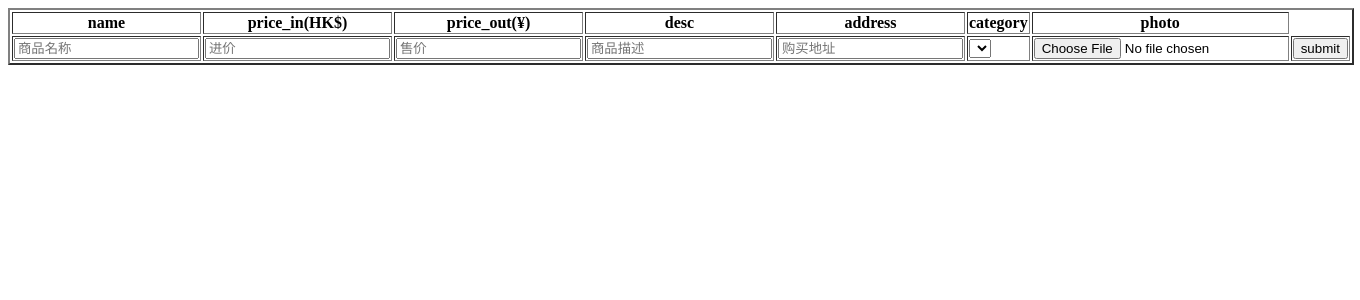
After one commit to Darian-wang/purchasing, a Django app: page /add/ in a window 1360 px wide. The commit adds this page. Shown: the top 300 px of the page. Run offline with Django 3.2, Linux system fonts and the light colour scheme; data that the repository does not hold is empty.

Commit message:
add goods add function

```diff
--- /dev/null
+++ b/goods/templates/add.html
@@ -0,0 +1,37 @@
+<!DOCTYPE html>
+<html lang="en">
+<head>
+    <meta charset="UTF-8">
+    <title>purchasing</title>
+</head>
+<body>
+    <form method="post" action="" enctype="multipart/form-data">
+    <table border="2">
+        <tr>
+            <th>name</th>
+            <th>price_in(HK$)</th>
+            <th>price_out(¥)</th>
+            <th>desc</th>
+            <th>address</th>
+            <th>category</th>
+            <th>photo</th>
+        </tr>
+        <tr>
+            <td><input type="text" name="goods_name" placeholder="商品名称"></td>
+            <td><input type="text" name="goods_price_in" placeholder="进价"></td>
+            <td><input type="text" name="goods_price_out" placeholder="售价"></td>
+            <td><input type="text" name="goods_desc" placeholder="商品描述"></td>
+            <td><input type="text" name="goods_address" placeholder="购买地址"></td>
+            <td><select name="goods_categories">
+                    {% for category in categories %}
+                    <option value="{{category.id}}">{{category.categories_name}}</option>
+                    {% endfor %}
+                </select></td>
+            <td><input type="file" name="goods_photo"></td>
+            <td><input type="submit" value="submit"></td>
+
+        </tr>
+    </table>
+    </form>
+</body>
+</html>
--- a/goods/templates/base.html
+++ b/goods/templates/base.html
@@ -6,7 +6,7 @@
 </head>
 <body>
     <form action="{% url 'search'%}" method="post">
-    <input type="search" placeholder="请输入要查找的商品名称" name="goods_name"><input type="submit" name="search">
+    <input type="search" placeholder="请输入要查找的商品名称" name="goods_name"><input type="submit" value="search">
     </form>
     {% block results%}{% endblock%}
 </body>
--- a/goods/templates/index.html
+++ b/goods/templates/index.html
@@ -1 +1,4 @@
 {% extends 'base.html'%}
+{% block results %}
+<a href="{% url 'add'%}">add</a>
+{% endblock %}
--- a/goods/templates/search.html
+++ b/goods/templates/search.html
@@ -3,6 +3,8 @@
 
 {% block results%}
     {% if goods%}
+        <br>
+        <br>
         <table border="2">
                 <tr>
                     <th>id</th>
--- a/goods/urls.py
+++ b/goods/urls.py
@@ -1,8 +1,9 @@
 from django.urls import path
-from .views import index, search
+from .views import index, search, add
 
 
 urlpatterns = [
     path('', index, name='index'),
-    path('search/', search, name='search')
+    path('search/', search, name='search'),
+    path('add/', add, name='add')
 ]
--- a/goods/views.py
+++ b/goods/views.py
@@ -1,5 +1,6 @@
-from django.shortcuts import render, redirect, reverse
-from .models import Goods
+from django.shortcuts import render, redirect, reverse, HttpResponse
+from .models import Goods, Categories
+from purchasing.settings import BASE_DIR
 # Create your views here.
 
 
@@ -13,3 +14,32 @@ def search(request):
         goods = Goods.objects.filter(goods_name__contains=goods_name)
         return render(request, 'search.html', context={'goods': goods})
     return redirect(reverse('index'))
+
+
+def add(request):
+    if request.method == 'GET':
+        categories = Categories.objects.all()
+        print('#'*30)
+        print(categories)
+        return render(request, 'add.html', context={'categories': categories})
+    else:
+        goods_name = request.POST.get('goods_name')
+        goods_price_in = request.POST.get('goods_price_in')
+        goods_price_out = request.POST.get('goods_price_out')
+        goods_desc = request.POST.get('goods_desc')
+        goods_address = request.POST.get('goods_address')
+        category_id = request.POST.get('goods_categories')
+        # goods_photo = request.POST.get('goods_photo')
+        import os
+        file_obj = request.FILES.get('goods_photo')
+        print(type(file_obj))
+        print(file_obj.name)
+        with open(os.path.join(BASE_DIR, 'goods', 'static', file_obj.name), 'wb') as f:
+            for chunk in file_obj.chunks():
+                f.write(chunk)
+        goods_category = Categories.objects.get(pk=category_id)
+        goods = Goods(goods_name=goods_name, goods_price_in=goods_price_in, goods_price_out=goods_price_out,
+                      goods_desc=goods_desc, goods_address=goods_address, goods_category=goods_category,
+                      goods_photo=file_obj.name)
+        goods.save()
+        return HttpResponse('添加商品成功')
```
Also changed, not shown: goods/static/1.JPEG (added).
